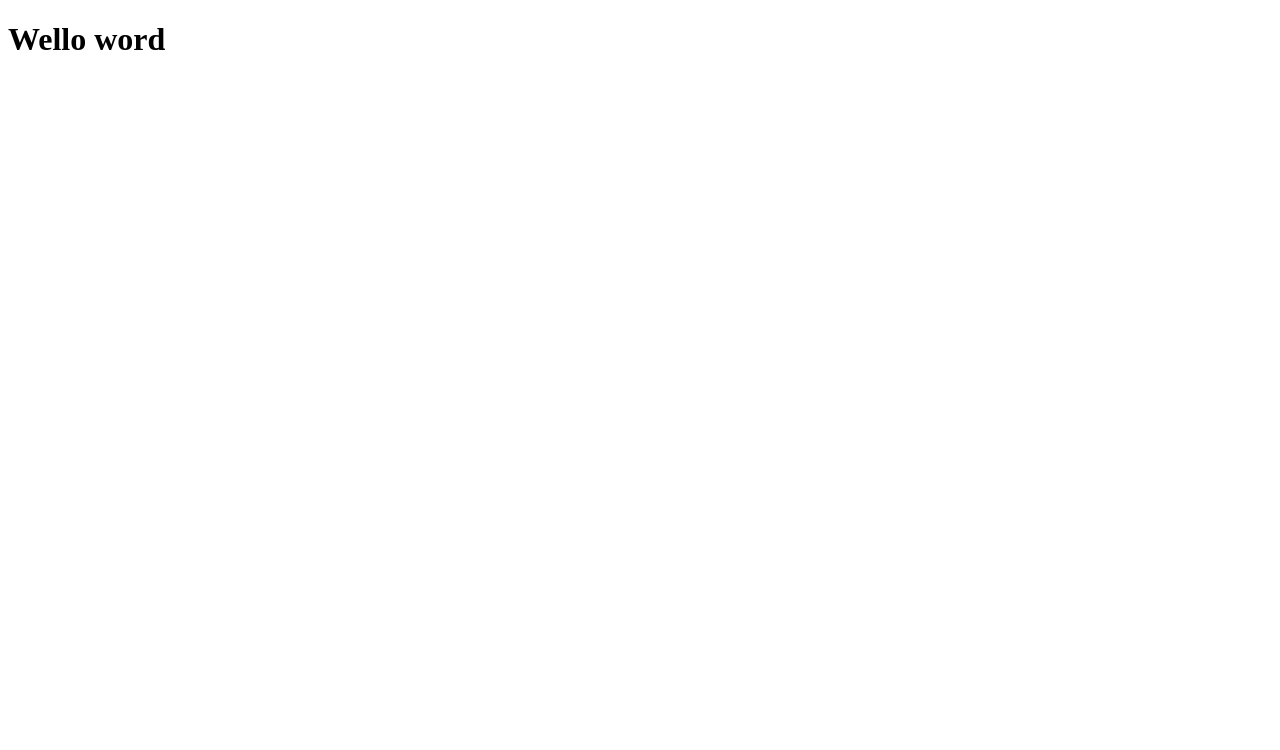
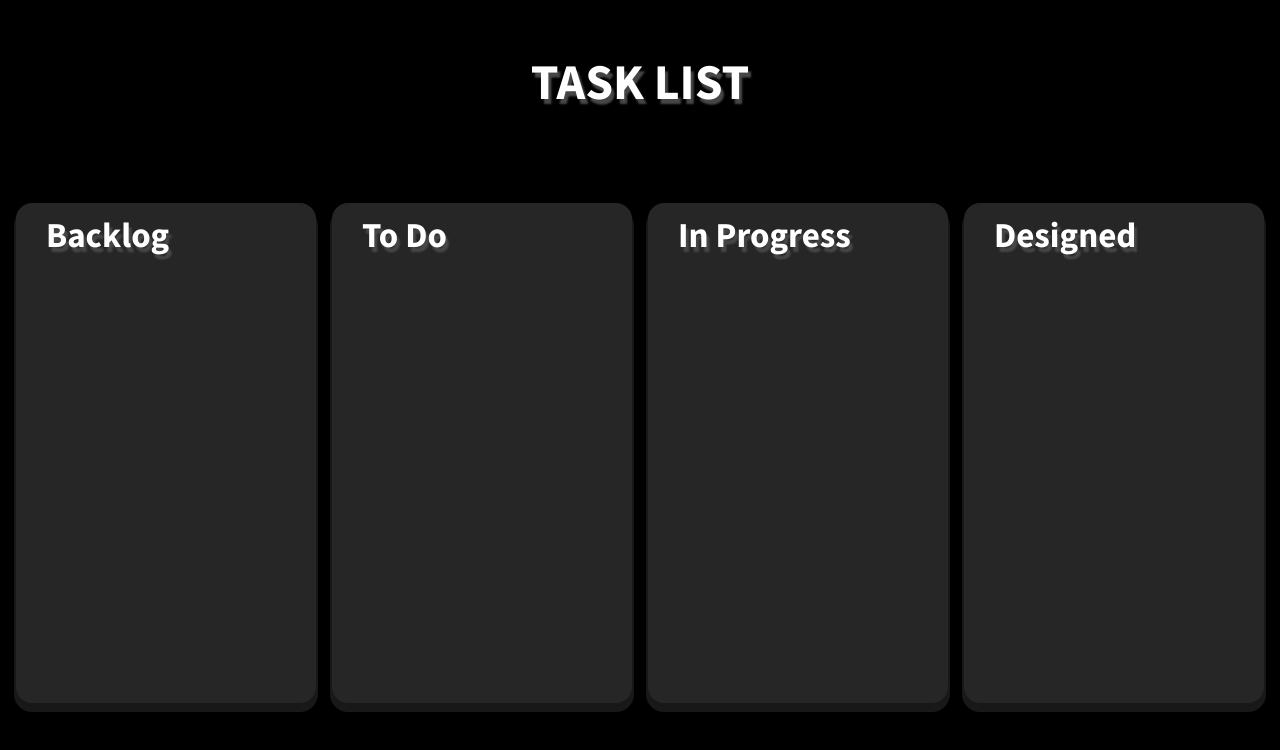
Before and after one commit to Brunoaparecido19/task-list, a React (Create React App) app: page / in a window 1280 px wide. Shown: the top 750 px of the page. Built offline with nearby package versions, Linux system fonts and the light colour scheme.

Commit message:
add styles + components

```diff
--- a/package.json
+++ b/package.json
@@ -8,7 +8,9 @@
     "@testing-library/user-event": "^13.5.0",
     "react": "^17.0.2",
     "react-dom": "^17.0.2",
+    "react-helmet": "^6.1.0",
     "react-scripts": "5.0.0",
+    "styled-components": "^5.3.3",
     "web-vitals": "^2.1.3"
   },
   "scripts": {
--- a/public/index.html
+++ b/public/index.html
@@ -1,43 +1,20 @@
 <!DOCTYPE html>
 <html lang="en">
+
 <head>
   <meta charset="utf-8" />
   <link rel="icon" href="%PUBLIC_URL%/favicon.ico" />
   <meta name="viewport" content="width=device-width, initial-scale=1" />
   <meta name="theme-color" content="#000000" />
-    <meta
-      name="description"
-      content="Web site created using create-react-app"
-    />
-    <link rel="apple-touch-icon" href="%PUBLIC_URL%/logo192.png" />
-    <!--
-      manifest.json provides metadata used when your web app is installed on a
-      user's mobile device or desktop. See https://developers.google.com/web/fundamentals/web-app-manifest/
-    -->
-    <link rel="manifest" href="%PUBLIC_URL%/manifest.json" />
-    <!--
-      Notice the use of %PUBLIC_URL% in the tags above.
-      It will be replaced with the URL of the `public` folder during the build.
-      Only files inside the `public` folder can be referenced from the HTML.
+  <link rel="preconnect" href="https://fonts.googleapis.com">
+  <link rel="preconnect" href="https://fonts.gstatic.com" crossorigin>
+  <link href="https://fonts.googleapis.com/css2?family=Source+Sans+Pro:wght@700&display=swap" rel="stylesheet">
+  <title>Lista De Tarefas</title>
+</head>
 
-      Unlike "/favicon.ico" or "favicon.ico", "%PUBLIC_URL%/favicon.ico" will
-      work correctly both with client-side routing and a non-root public URL.
-      Learn how to configure a non-root public URL by running `npm run build`.
-    -->
-    <title>React App</title>
-  </head>
 <body>
   <noscript>You need to enable JavaScript to run this app.</noscript>
   <div id="root"></div>
-    <!--
-      This HTML file is a template.
-      If you open it directly in the browser, you will see an empty page.
+</body>
 
-      You can add webfonts, meta tags, or analytics to this file.
-      The build step will place the bundled scripts into the <body> tag.
-
-      To begin the development, run `npm start` or `yarn start`.
-      To create a production bundle, use `npm run build` or `yarn build`.
-    -->
-  </body>
 </html>
--- a/src/App.js
+++ b/src/App.js
@@ -1,5 +1,16 @@
+import { GlobalStyle } from "./styles";
+// eslint-disable-next-line import/named
+import { Box } from "./components/Box";
+import { Title } from "./components/Title/styles";
+
 function App() {
-  return <h1>Wello word</h1>;
+  return (
+    <>
+      <GlobalStyle />
+      <Title>task list</Title>
+      <Box />
+    </>
+  );
 }
 
 export default App;
--- /dev/null
+++ b/src/components/Box/index.js
@@ -0,0 +1,23 @@
+import { Boxs, Section } from "./styles";
+import { TitleBoxs } from "../Title/styles";
+
+export function Box() {
+  return (
+    <main>
+      <Section>
+        <Boxs>
+          <TitleBoxs>backlog</TitleBoxs>
+        </Boxs>
+        <Boxs>
+          <TitleBoxs> to do </TitleBoxs>
+        </Boxs>
+        <Boxs>
+          <TitleBoxs> in progress</TitleBoxs>
+        </Boxs>
+        <Boxs>
+          <TitleBoxs> designed</TitleBoxs>
+        </Boxs>
+      </Section>
+    </main>
+  );
+}
--- /dev/null
+++ b/src/components/Box/styles.js
@@ -0,0 +1,17 @@
+import styled from "styled-components";
+
+export const Section = styled.section`
+  display: flex;
+  flex-flow: row wrap;
+  justify-content: space-evenly;
+  /* Fazer rolagem tipo netflix */
+  /* width: 1920px; */
+`;
+export const Boxs = styled.div`
+  width: 300px;
+  height: 500px;
+  box-shadow: 0px 7px 0px 2px rgba(28, 28, 28, 0.89);
+  background-color: #262626;
+  margin-top: 40px;
+  border-radius: 16px;
+`;
--- /dev/null
+++ b/src/components/Title/styles.js
@@ -0,0 +1,22 @@
+import styled from "styled-components";
+
+export const Title = styled.h1`
+  font-family: 'Source Sans Pro', sans-serif;
+  text-transform: uppercase;
+  font-size: 50px;
+  text-shadow: 3px 5px 2px #474747;
+  text-align: center;
+  margin-top: 50px;
+  margin-bottom: 50px;
+  font-weight: 700;
+  color: #ffffff;
+`;
+export const TitleBoxs = styled(Title)`
+  font-size: 35px;
+  text-transform: capitalize;
+  text-shadow: 3px 5px 2px #474747;
+  margin-top: 10px;
+  margin-left: 30px;
+  text-align: start;
+  font-family: 'Source Sans Pro', sans-serif;
+  `;
--- /dev/null
+++ b/src/styles.js
@@ -0,0 +1,12 @@
+import { createGlobalStyle } from "styled-components";
+
+export const GlobalStyle = createGlobalStyle`
+  * {
+    margin: 0;
+    padding: 0;
+    outline: 0;
+    box-sizing: border-box;
+}
+body{
+  background: #000000;
+}`;
```
Also changed, not shown: 1 other file (tests, documents, lock files or other folders). Lines whose indentation alone changed are shown as unchanged.
